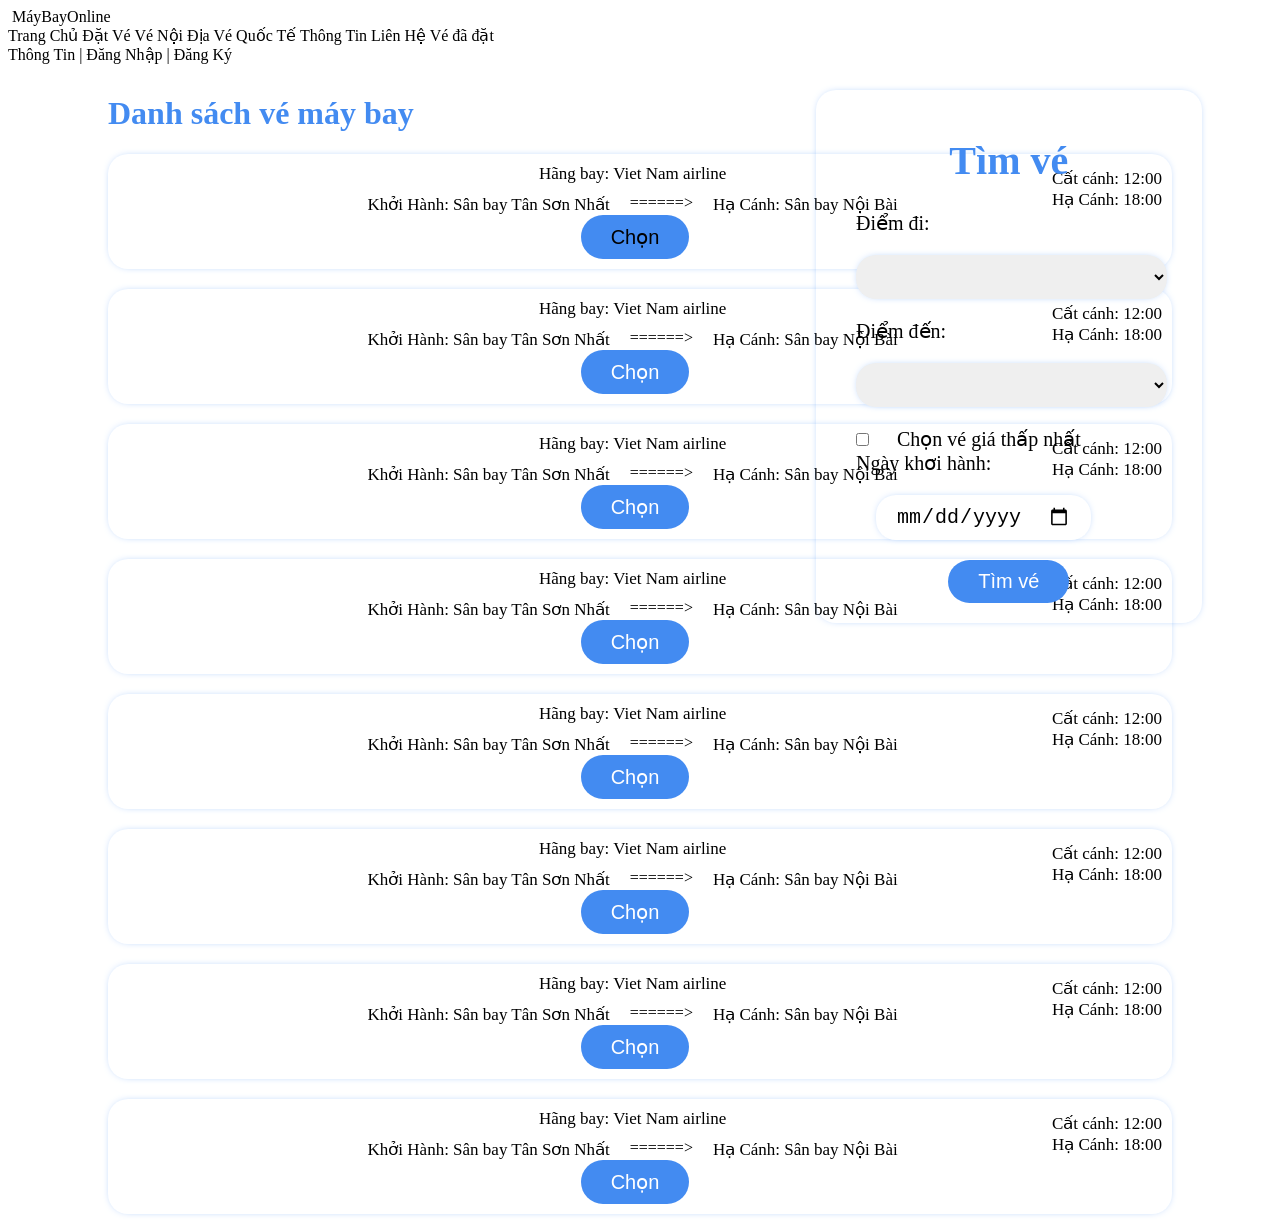
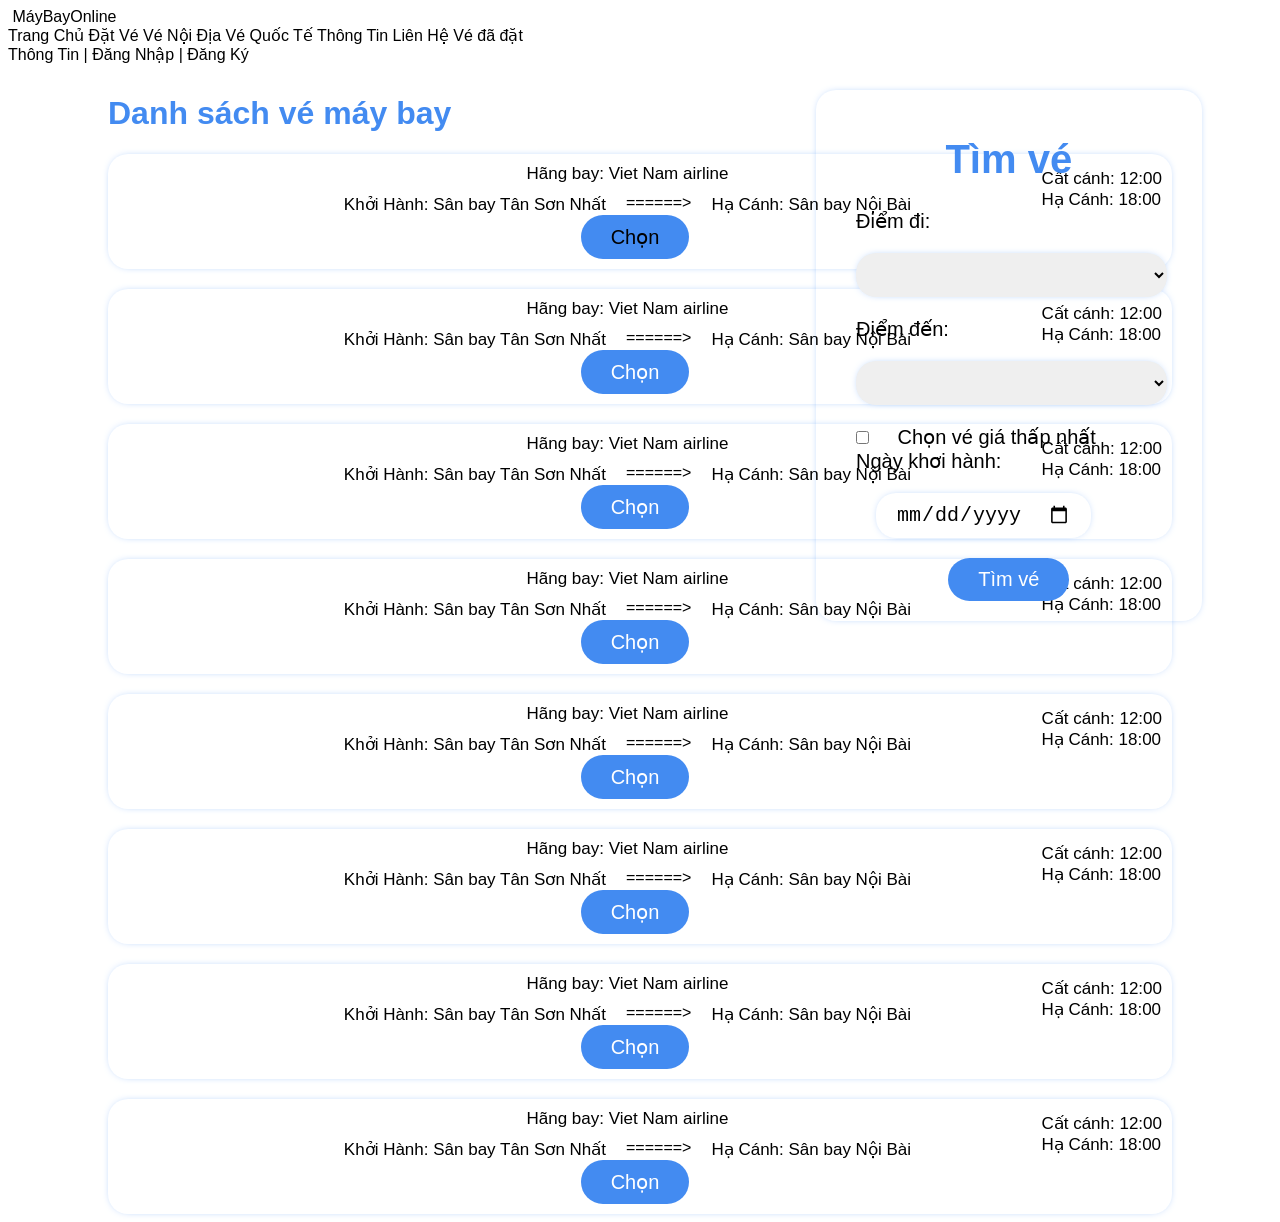

Fix Issue #119 - Thong nhat font chu sans-serif khong co gach chan va reset text-decoration cho link

--- a/src/main/webapp/page/list_ve/list_ve.css
+++ b/src/main/webapp/page/list_ve/list_ve.css
@@ -4,6 +4,10 @@
     --xanh: #438bf1;
 }
 
+body {
+    font-family: Arial, Helvetica, sans-serif;
+}
+
 a {
     text-decoration: none;
     color: black;
